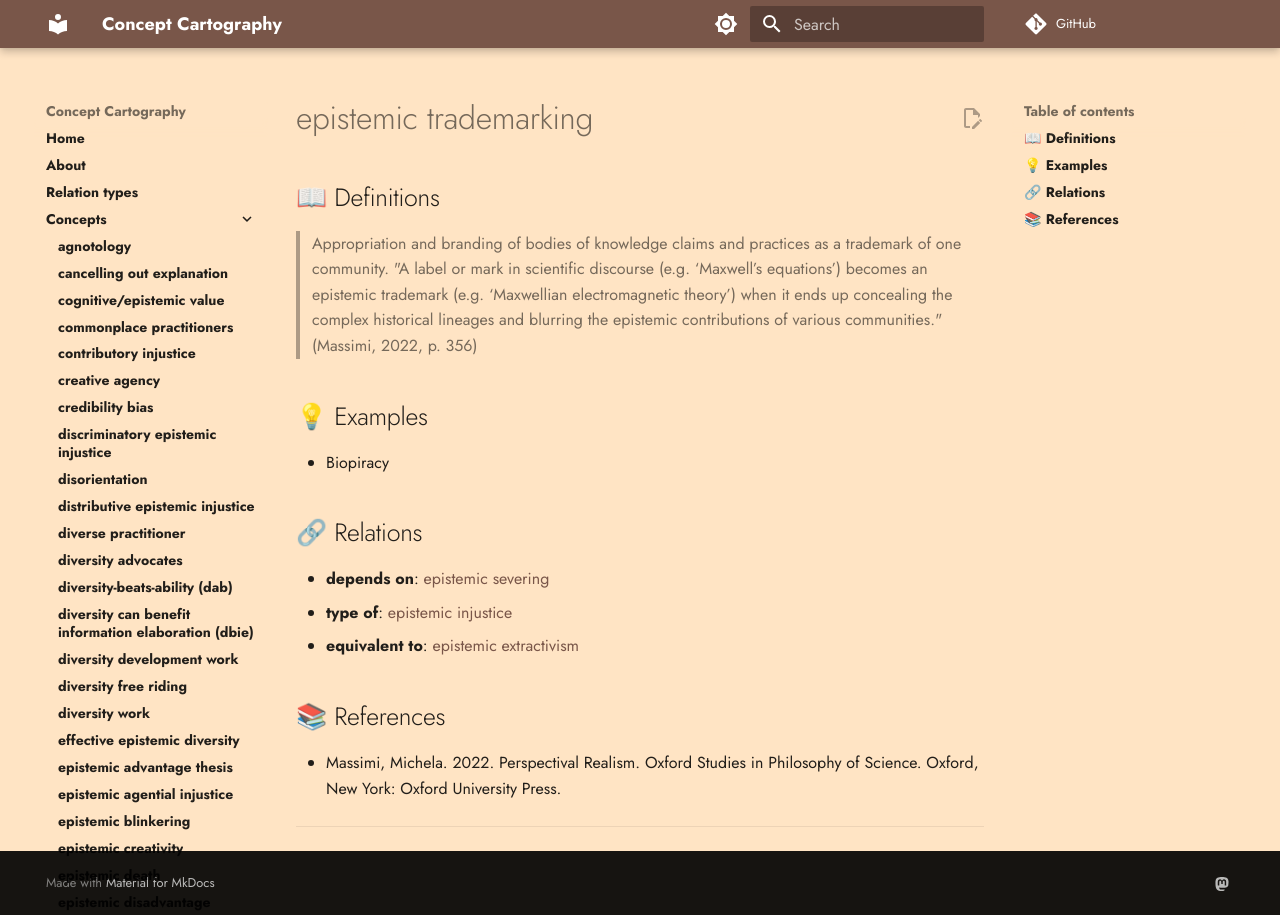
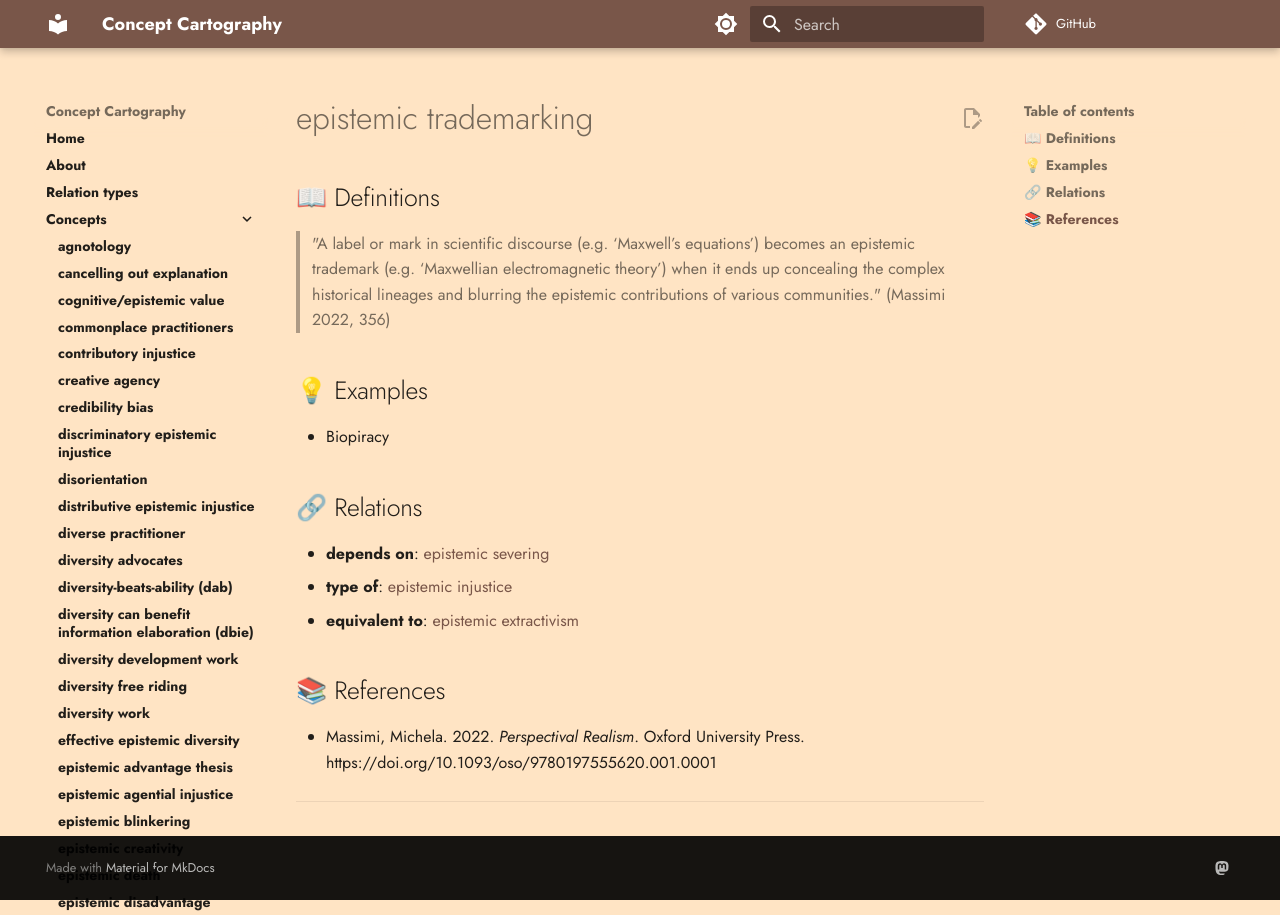
Before and after one commit to conceptcartography/conceptcartography, an MkDocs documentation site: the page built from docs/concepts/epistemic-trademarking.md, in a window 1280 px wide. Built offline with MkDocs 1.6.1 and Material for MkDocs 9.7.7, drawn with Linux system fonts in a browser that asks for light colours; comment, search, counter and statistics services are not loaded; the version menu is left out.

Commit message:
Update reference format

```diff
--- a/docs/concepts/epistemic-trademarking.md
+++ b/docs/concepts/epistemic-trademarking.md
@@ -2,7 +2,7 @@
 
 ## 📖 Definitions
 
-> Appropriation and branding of bodies of knowledge claims and practices as a trademark of one community. "A label or mark in scientific discourse (e.g. ‘Maxwell’s equations’) becomes an epistemic trademark (e.g. ‘Maxwellian electromagnetic theory’) when it ends up concealing the complex historical lineages and blurring the epistemic contributions of various communities." (Massimi, 2022, p. 356)
+> "A label or mark in scientific discourse (e.g. ‘Maxwell’s equations’) becomes an epistemic trademark (e.g. ‘Maxwellian electromagnetic theory’) when it ends up concealing the complex historical lineages and blurring the epistemic contributions of various communities." (Massimi 2022, 356)
 
 ## 💡 Examples
 
@@ -16,7 +16,7 @@
 
 ## 📚 References
 
-- Massimi, Michela. 2022. Perspectival Realism. Oxford Studies in Philosophy of Science. Oxford, New York: Oxford University Press.
+- Massimi, Michela. 2022. _Perspectival Realism_. Oxford University Press. https://doi.org/10.1093/oso/9780197555620.001.0001
 
 ---
 
```
